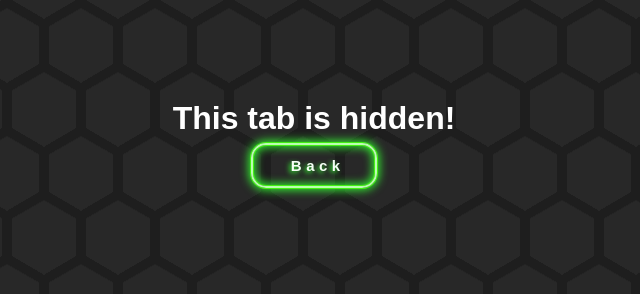
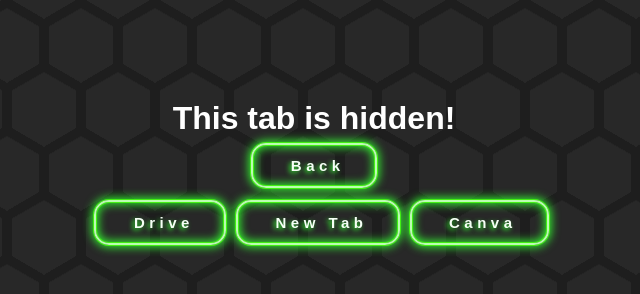
Before and after one commit to rydrweb/hidden, a plain HTML site: page index.html in a window 1280 px wide. Shown: the whole page, without its empty margins (326-966 px from the left). Drawn offline with Linux system fonts and the light colour scheme.

Commit message:
Update index.html

```diff
--- a/index.html
+++ b/index.html
@@ -2,8 +2,8 @@
 <html>
 
 <head>
+    <link rel="icon" href="favicon-32x32.png">
     <title>Dashboard</title>
-    <link rel="icon" href="favicon-32x32.png">
     <style>
         * {
             margin: 0;
@@ -73,6 +73,17 @@
             text-shadow: 0 0 10px #33fd30;
             transform: translateY(-5px);
         }
+
+        .content {
+            margin-top: 10px;
+            display: flex;
+            margin-left: 15px;
+            margin-top: 20px;
+        }
+
+        .content a {
+            margin: 5px;
+        }
     </style>
 </head>
 
@@ -80,6 +91,11 @@
     <div>
         <h1>This tab is hidden!</h1>
         <a href="https://rydrweb.github.io">Back</a>
+        <div class="content">
+            <a href="https://rydrweb.github.io/hidden2">Drive</a>
+            <a href="https://rydrweb.github.io/hidden3">New Tab</a>
+            <a href="https://rydrweb.github.io/hidden4">Canva</a>
+        </div>
     </div>
 </body>
 
```
